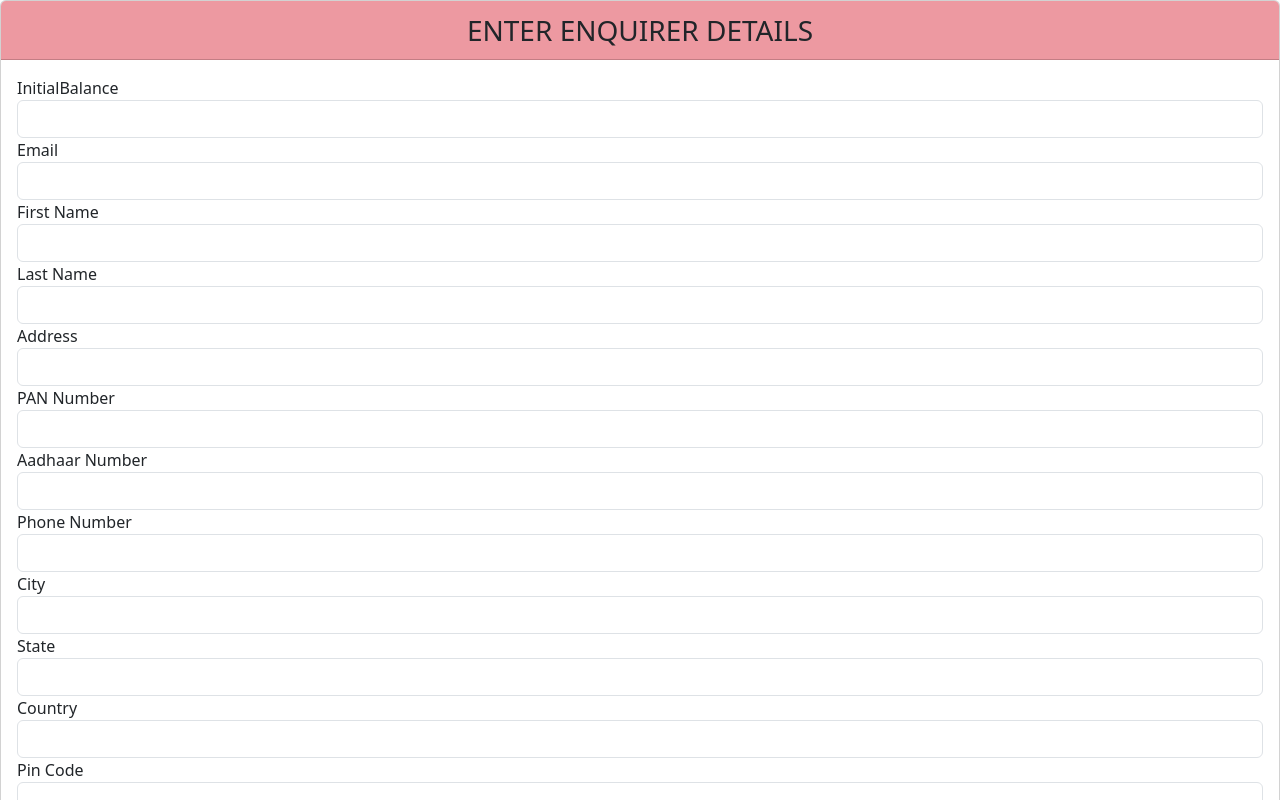
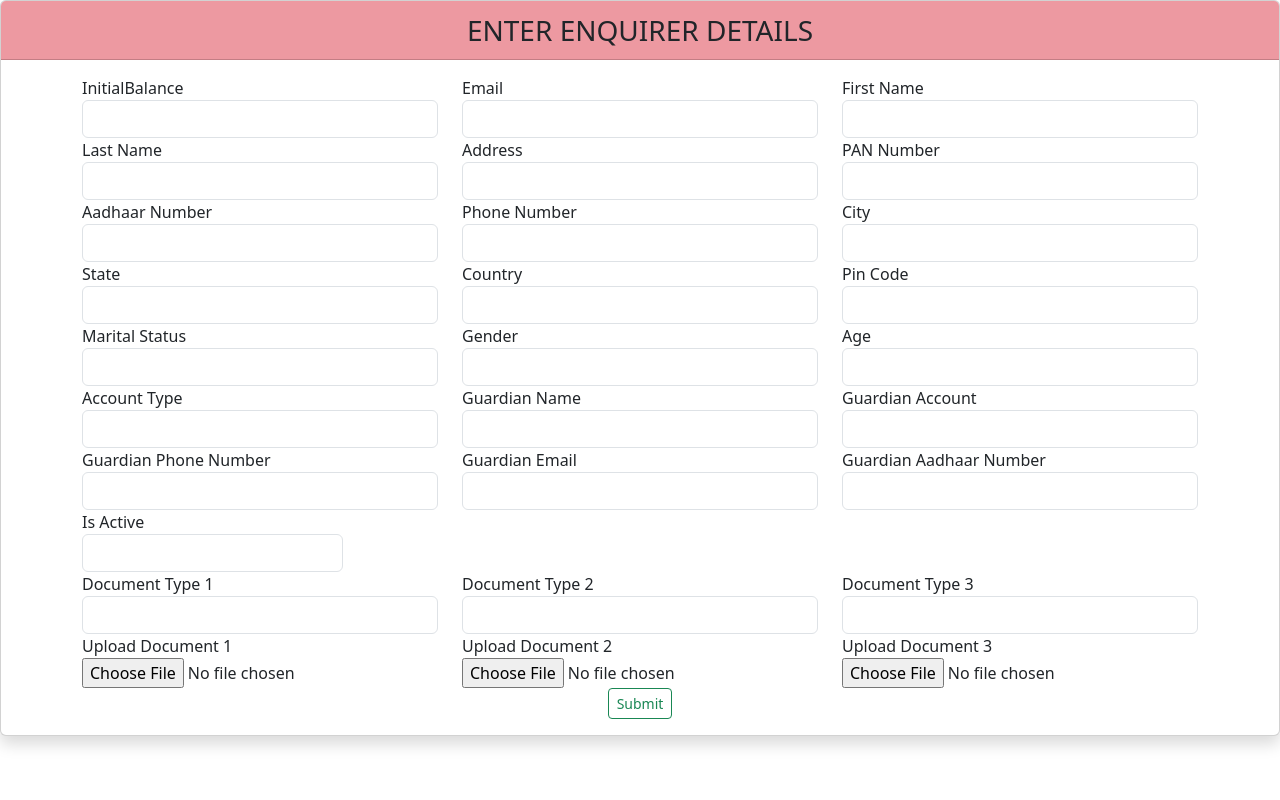
Before and after one commit to HARSH-17177/enquirer-app, an Angular app: page /enquirer in a window 1280 px wide. Shown: the top 800 px of the page. Built offline with nearby package versions, Linux system fonts and the light colour scheme.

Commit message:
html updated

```diff
--- a/src/app/Enquirer/enquirer-add.component.html
+++ b/src/app/Enquirer/enquirer-add.component.html
@@ -3,117 +3,168 @@
         <div class="card-header bg-danger bg-opacity-50 text-center">
             <div class="fs-3 text-uppercase text-dark">Enter Enquirer Details</div>
         </div>
+
+
         <div class="card-body">
             <form [formGroup]="enquiryForm" (ngSubmit)="submit()" enctype="multipart/form-data">
-              <div class="form-group">
+
+                <div class="container">
+                    <div class="row">
+                        <div class="form-group col-4">
                             <label for="Addr">InitialBalance</label>
                             <input type="text" id="InitialBalance" formControlName="InitialBalance" class="form-control">
                         </div>
-            <div class="form-group">
+                        <div class="form-group col-4">
                             <label for="Addr">Email</label>
                             <input type="text" id="Email" formControlName="Email" class="form-control">
                         </div>
-                <div class="form-group">
+
+
+                        <div class="form-group col-4">
                             <label for="FirstName">First Name</label>
                             <input type="text" id="FirstName" formControlName="FirstName" class="form-control">
                             <div *ngIf="f.FirstName.invalid && (f.FirstName.dirty || f.FirstName.touched)" class="alert alert-danger">
                                 <div *ngIf="f.FirstName.errors?.['required']">First Name is required.</div>
                             </div>
                         </div>
-                <div class="form-group">
+
+                    </div>
+                </div>
+
+       <div class="container">
+        <div class="row">
+            <div class="form-group col-4">
                 <label for="LastName">Last Name</label>
                 <input type="text" id="LastName" formControlName="LastName" class="form-control">
                 <div *ngIf="f.LastName.invalid && (f.LastName.dirty || f.LastName.touched)" class="alert alert-danger">
                     <div *ngIf="f.LastName.errors?.['required']">Last Name is required.</div>
                 </div>
             </div>
-                <div class="form-group">
+            <div class="form-group col-4">
                 <label for="Addr">Address</label>
                 <input type="text" id="Addr" formControlName="Addr" class="form-control">
             </div>
-                <div class="form-group">
+            <div class="form-group col-4">
                 <label for="PanNo">PAN Number</label>
                 <input type="text" id="PanNo" formControlName="PanNo" class="form-control">
             </div>
-                <div class="form-group">
+        </div>
+       </div>
+
+              <div class="container">
+                <div class="row">
+                    <div class="form-group col-4">
                         <label for="AadhaarNo">Aadhaar Number</label>
                         <input type="text" id="AadhaarNo" formControlName="AadhaarNo" class="form-control">
                     </div>
-                <div class="form-group">
+                    <div class="form-group col-4">
                         <label for="PhoneNo">Phone Number</label>
                         <input type="text" id="PhoneNo" formControlName="PhoneNo" class="form-control">
                     </div>
-                <div class="form-group">
+                    <div class="form-group col-4">
                         <label for="City">City</label>
                         <input type="text" id="City" formControlName="City" class="form-control">
                     </div>
-                <div class="form-group">
+                </div>
+              </div>
+
+<div class="container">
+    <div class="row">
+        <div class="form-group col-4">
             <label for="Stat">State</label>
             <input type="text" id="Stat" formControlName="Stat" class="form-control">
         </div>
-                <div class="form-group">
+        <div class="form-group col-4">
             <label for="Country">Country</label>
             <input type="text" id="Country" formControlName="Country" class="form-control">
         </div>
-                <div class="form-group">
+        <div class="form-group col-4">
             <label for="PinCode">Pin Code</label>
             <input type="text" id="PinCode" formControlName="PinCode" class="form-control">
         </div>
-                <div class="form-group">
+    </div>
+</div>
+
+<div class="container">
+    <div class="row">
+        <div class="form-group col-4">
             <label for="MaritalStatus">Marital Status</label>
             <input type="text" id="MaritalStatus" formControlName="MaritalStatus" class="form-control">
         </div>
-                <div class="form-group">
+        <div class="form-group col-4">
             <label for="Gender">Gender</label>
             <input type="text" id="Gender" formControlName="Gender" class="form-control">
         </div>
-                <div class="form-group">
+        <div class="form-group col-4">
             <label for="Age">Age</label>
             <input type="number" id="Age" formControlName="Age" class="form-control">
         </div>
-                <div class="form-group">
+    </div>
+</div>
+
+<div class="container">
+    <div class="row">
+        <div class="form-group col-4">
             <label for="AccType">Account Type</label>
             <input type="number" id="AccType" formControlName="AccType" class="form-control">
         </div>
-                <div class="form-group" *ngIf="f.Age.value <= 18">
+        <div class="form-group col-4" *ngIf="f.Age.value <= 18">
           <label for="GuardianName">Guardian Name</label>
           <input type="text" id="GuardianName" formControlName="GuardianName" class="form-control">
       </div>
-              <div class="form-group" *ngIf="f.Age.value <= 18">
+      <div class="form-group col-4" *ngIf="f.Age.value <= 18">
           <label for="GuardianAccount">Guardian Account</label>
           <input type="text" id="GuardianAccount" formControlName="GuardianAccount" class="form-control">
       </div>
-              <div class="form-group" *ngIf="f.Age.value <= 18">
+    </div>
+</div>
+
+         <div class="container">
+            <div class="row">
+                <div class="form-group col-4" *ngIf="f.Age.value <= 18">
                     <label for="GuardianPhoneNo">Guardian Phone Number</label>
                     <input type="text" id="GuardianPhoneNo" formControlName="GuardianPhoneNo" class="form-control">
                 </div>
-              <div class="form-group" *ngIf="f.Age.value <= 18">
+                <div class="form-group col-4" *ngIf="f.Age.value <= 18">
                     <label for="GuardianEmail">Guardian Email</label>
                     <input type="text" id="GuardianEmail" formControlName="GuardianEmail" class="form-control">
                 </div>
-              <div class="form-group" *ngIf="f.Age.value <= 18">
+                <div class="form-group col-4" *ngIf="f.Age.value <= 18">
                     <label for="GuardianAadhaar">Guardian Aadhaar Number</label>
                     <input type="text" id="GuardianAadhaar" formControlName="GuardianAadhaar" class="form-control">
                 </div>
+            </div>
+         </div>
 
 
-                <div class="form-group">
+              <div class="container">
+                <div class="row">
+                    <div class="form-group col-3">
                         <label for="IsActive">Is Active</label>
                         <input type="number" id="IsActive" formControlName="IsActive" class="form-control">
                     </div>
 
 
 
+
+                </div>
+              </div>
+              <div class="container">
+                <div class="row">
+                    <div class="col-4">
+
                             <div class="form-group">
                                 <label for="DocType1">Document Type 1</label>
                                 <input type="text" id="DocType1" formControlName="DocType1" class="form-control">
                               </div>
-
                                 <div class="form-group">
                                   <label for="DocFile1">Upload Document 1</label>
                                   <input type="file" id="DocFile1" formControlName="DocFile1" class="form-control-file" (change)="onFileChange($event, 1)">
                                 </div>
 
+
+                    </div>
+                    <div class="col-4">
                         <div class="form-group">
                             <label for="DocType2">Document Type 2</label>
                             <input type="text" id="DocType2" formControlName="DocType2" class="form-control">
@@ -123,7 +174,8 @@
                             <label for="DocFile2">Upload Document 2</label>
                             <input type="file" id="DocFile2" formControlName="DocFile2" class="form-control-file" (change)="onFileChange($event, 2)">
                           </div>
-
+                    </div>
+                    <div class="col-4">
                         <div class="form-group">
                             <label for="DocType3">Document Type 3</label>
                             <input type="text" id="DocType3" formControlName="DocType3" class="form-control">
@@ -133,6 +185,19 @@
                             <label for="DocFile3">Upload Document 3</label>
                             <input type="file" id="DocFile3" formControlName="DocFile3" class="form-control-file" (change)="onFileChange($event, 3)">
                           </div>
+                    </div>
+                </div>
+
+
+
+
+
+              </div>
+
+
+
+
+
 
                 <div class="form-group text-center">
                     <button type="submit" [disabled]="isLoading" class="btn btn-sm btn-outline-success mx-1">Submit</button>
```
Also changed, not shown: src/app/Enquirer/enquirer-update.component.html (+84 -24 lines). Lines whose indentation alone changed are shown as unchanged.
